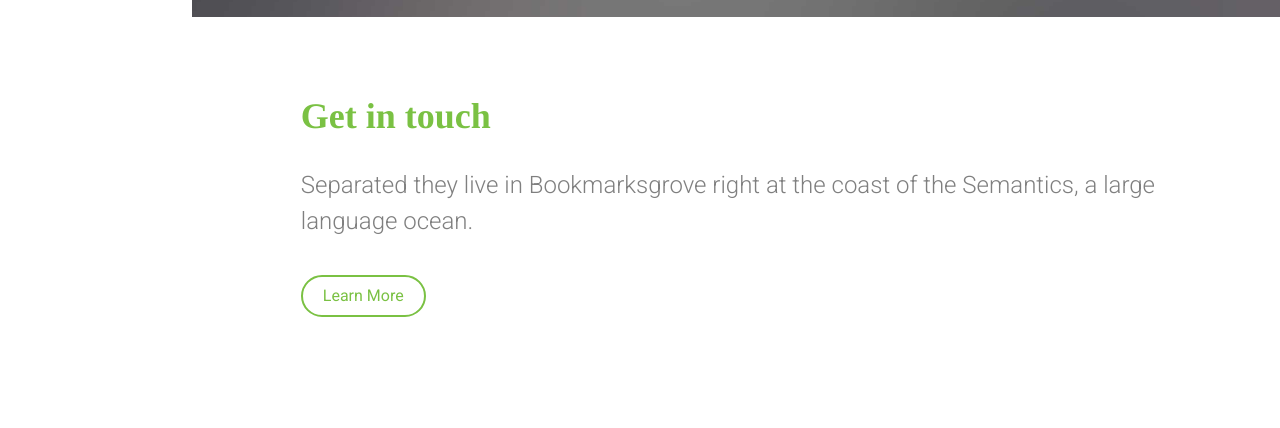
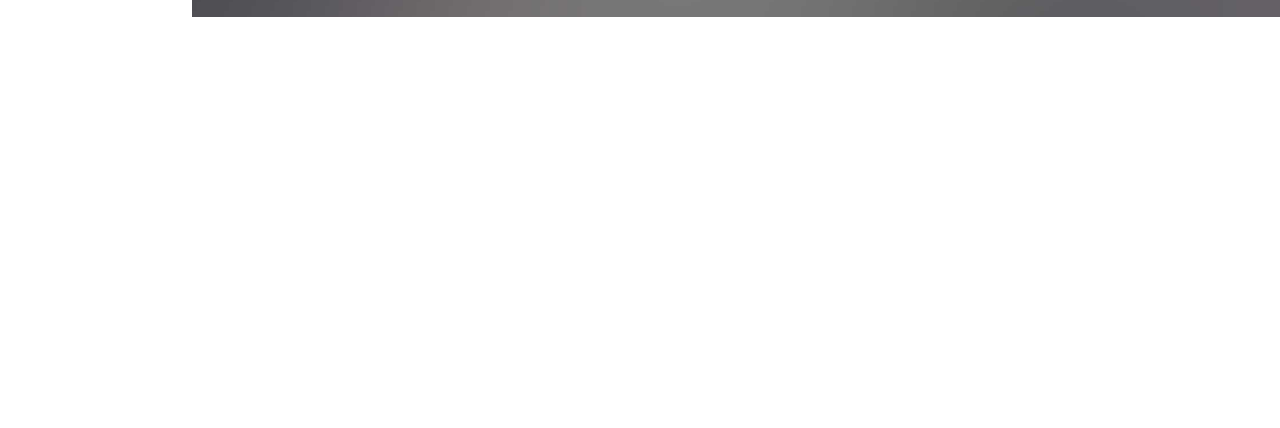
Before and after one commit to klara0w/Arysasite, a plain HTML site: page index.html in a window 1280 px wide. Shown: the part 2591-3019 px from the top of the page. After the commit the page ends 2608 px from the top, so only its background shows below. Drawn offline with Linux system fonts and the light colour scheme; files whose address does not match are found by name.

Commit message:
Update index.html

```diff
--- a/index.html
+++ b/index.html
@@ -259,23 +259,6 @@
 					</div>
 				</div>
 			</div>
-
-
-			<div class="fh5co-narrow-content">
-				<div class="row">
-					<div class="col-md-4 animate-box" data-animate-effect="fadeInLeft">
-						<h1 class="fh5co-heading-colored">Get in touch</h1>
-					</div>
-				</div>
-				<div class="row">
-					<div class="col-md-12 animate-box" data-animate-effect="fadeInLeft">
-						<p class="fh5co-lead">Separated they live in Bookmarksgrove right at the coast of the Semantics, a large language ocean.</p>
-						<p><a href="#" class="btn btn-primary btn-outline">Learn More</a></p>
-					</div>
-
-				</div>
-			</div>
-
 		</div>
 	</div>
 
```
